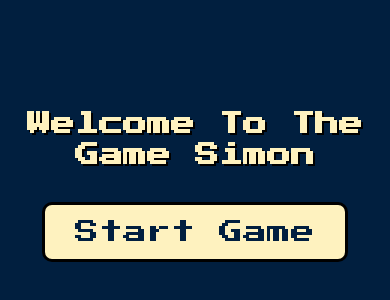
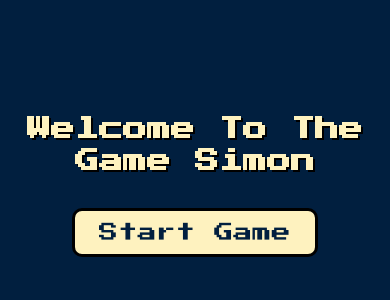
Before and after one commit to prayagjasani/updated_game, a plain HTML site: page index.html in a window 390 px wide. Shown: the part 240-540 px from the top of the page. Drawn offline with nearby package versions, Linux system fonts and the light colour scheme.

Commit message:
Add files via upload

```diff
--- a/styles.css
+++ b/styles.css
@@ -10,6 +10,8 @@
     -webkit-touch-callout: none;
     user-select: none;
     padding: env(safe-area-inset-top) env(safe-area-inset-right) env(safe-area-inset-bottom) env(safe-area-inset-left);
+    overflow: hidden;
+    /* Prevent body scrolling */
 }
 
 #level-title {
@@ -28,6 +30,8 @@
     max-width: 600px;
     margin: 20px auto;
     padding: 10px 0;
+    overflow: hidden;
+    /* Prevent container scrolling */
 }
 
 .row {
@@ -76,8 +80,8 @@
     font-family: 'Press Start 2P', cursive;
     background-color: #FEF2BF;
     color: #011F3F;
-    padding: 15px 30px;
-    font-size: 1.5rem;
+    padding: 12px 24px;
+    font-size: 1.2rem;
     border: 3px solid black;
     border-radius: 10px;
     cursor: pointer;
@@ -150,3 +154,14 @@
         margin: 20px;
     }
 }
+
+
+/* Prevent horizontal scroll on mobile */
+
+@media (max-width: 480px) {
+    html,
+    body {
+        max-width: 100%;
+        overflow-x: hidden;
+    }
+}
```
